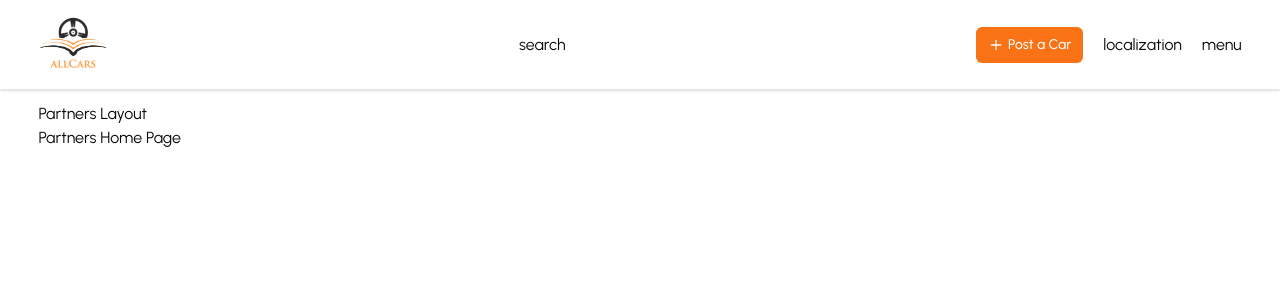
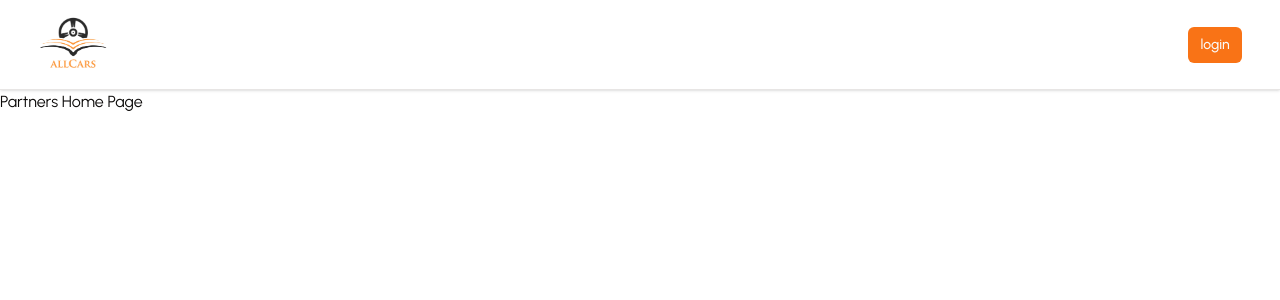
Before and after one commit to yetabalij/allcars, a Next.js app: page /partners/home in a window 1280 px wide. Shown: the top 300 px of the page. Built offline with nearby package versions, Linux system fonts and the light colour scheme.

Commit message:
global and partners layout completed.

```diff
--- /dev/null
+++ b/app/(global)/layout.tsx
@@ -0,0 +1,16 @@
+import GlobalNavBar from "@/app/(global)/_components/GlobalNavBar";
+import NavBar from "@/app/(global)/_components/GlobalNavBar";
+import React from "react";
+
+const GlobalLayout = ({ children }: { children: React.ReactNode }) => {
+  return (
+    <div className="w-full">
+      <div className="">
+        <GlobalNavBar />
+        {children}
+      </div>
+    </div>
+  );
+};
+
+export default GlobalLayout;
--- /dev/null
+++ b/app/(partners)/_components/PartnersNavBar.tsx
@@ -0,0 +1,23 @@
+import Logo from "@/components/Logo";
+import { Button } from "@/components/ui/button";
+import Link from "next/link";
+import React from "react";
+
+const PartnersNavBar = () => {
+  return (
+    <div className="border-b shadow">
+      <div className="flex justify-between text-center items-center py-4 w-[94%] mx-auto">
+        <Logo />
+        <div className="hidden md:flex gap-5 items-center">
+          <Link href="/partners/home">
+            <Button variant="default" size="sm">
+              login
+            </Button>
+          </Link>
+        </div>
+      </div>
+    </div>
+  );
+};
+
+export default PartnersNavBar;
--- a/app/(partners)/layout.tsx
+++ b/app/(partners)/layout.tsx
@@ -1,7 +1,12 @@
-import React from "react";
+import PartnersNavBar from "./_components/PartnersNavBar";
 
 const PartnersLayout = ({ children }: { children: React.ReactNode }) => {
-  return <div>Partners Layout{children}</div>;
+  return (
+    <div>
+      <PartnersNavBar />
+      {children}
+    </div>
+  );
 };
 
 export default PartnersLayout;
--- a/app/layout.tsx
+++ b/app/layout.tsx
@@ -1,7 +1,6 @@
 import type { Metadata } from "next";
 import { Inter, Urbanist } from "next/font/google";
 import "./globals.css";
-import NavBar from "../components/NavBar";
 
 const inter = Urbanist({ subsets: ["latin"] });
 
@@ -18,8 +17,7 @@ export default function RootLayout({
   return (
     <html lang="en">
       <body className={inter.className}>
-        <NavBar />
-        <div className="mt-3 w-[94%] mx-auto">{children}</div>
+        <div className="">{children}</div>
       </body>
     </html>
   );
```
Also changed, not shown: app/(global)/_components/GlobalNavBar.tsx (renamed from components/NavBar.tsx, +4 -4 lines), app/(global)/page.tsx (renamed from app/page.tsx).
